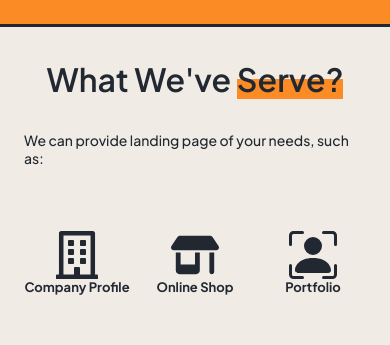
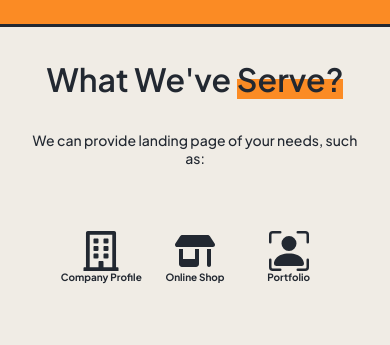
Before and after one commit to rifkyaa/Sir-Creative, a React (Vite) app: page / in a window 390 px wide. Shown: the part 1240-1585 px from the top of the page. Built offline with nearby package versions, Linux system fonts and the light colour scheme.

Commit message:
update Newest

```diff
--- a/src/pages/Home/Home.css
+++ b/src/pages/Home/Home.css
@@ -344,11 +344,12 @@
     }
 
     .icon-service {
-        font-size: 3rem;
+        font-size: 2.5rem;
     }
 
 
-    .about__subtitle {
+    .about__subtitle,
+    .service__subtitle {
         text-align: center;
     }
 
@@ -357,7 +358,7 @@
     }
 
     .title__content-service {
-        font-size: var(--smaller-font-size);
+        font-size: var(--tiny-font-size);
     }
 
 }
```
